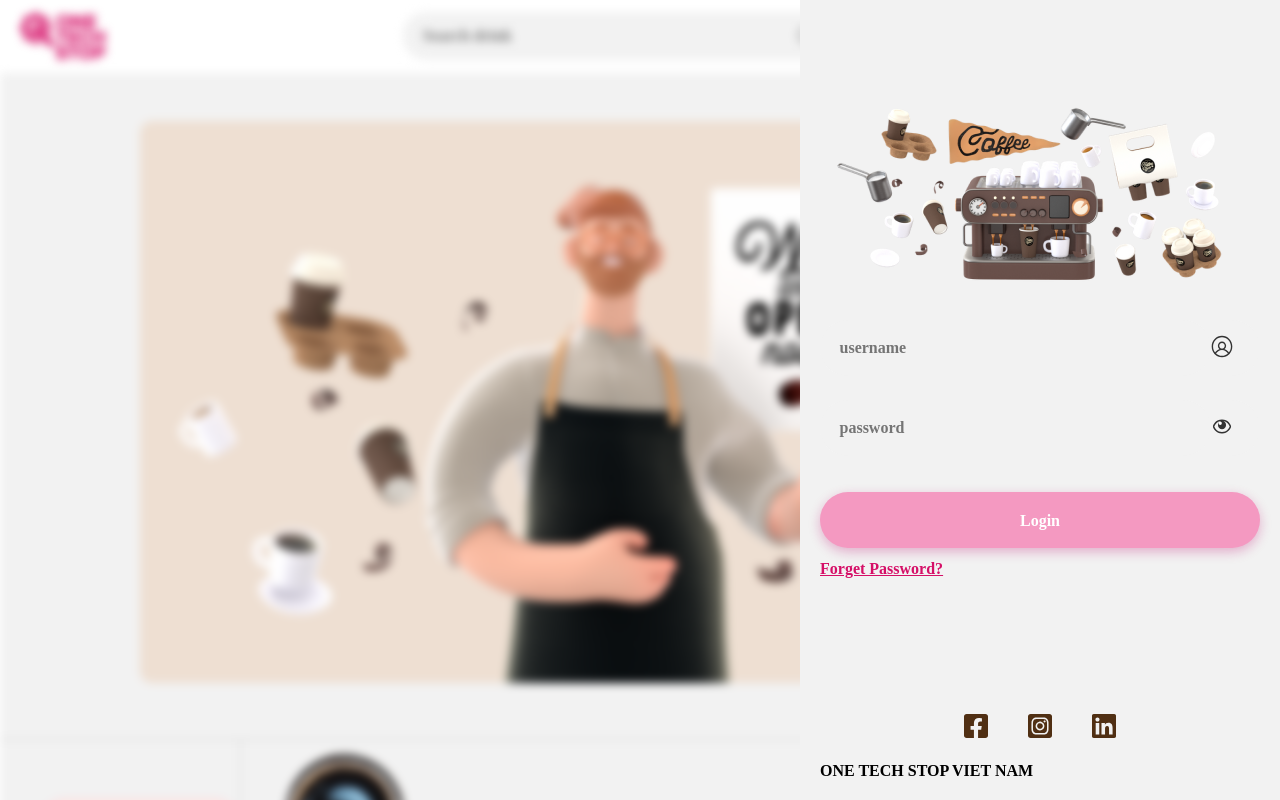
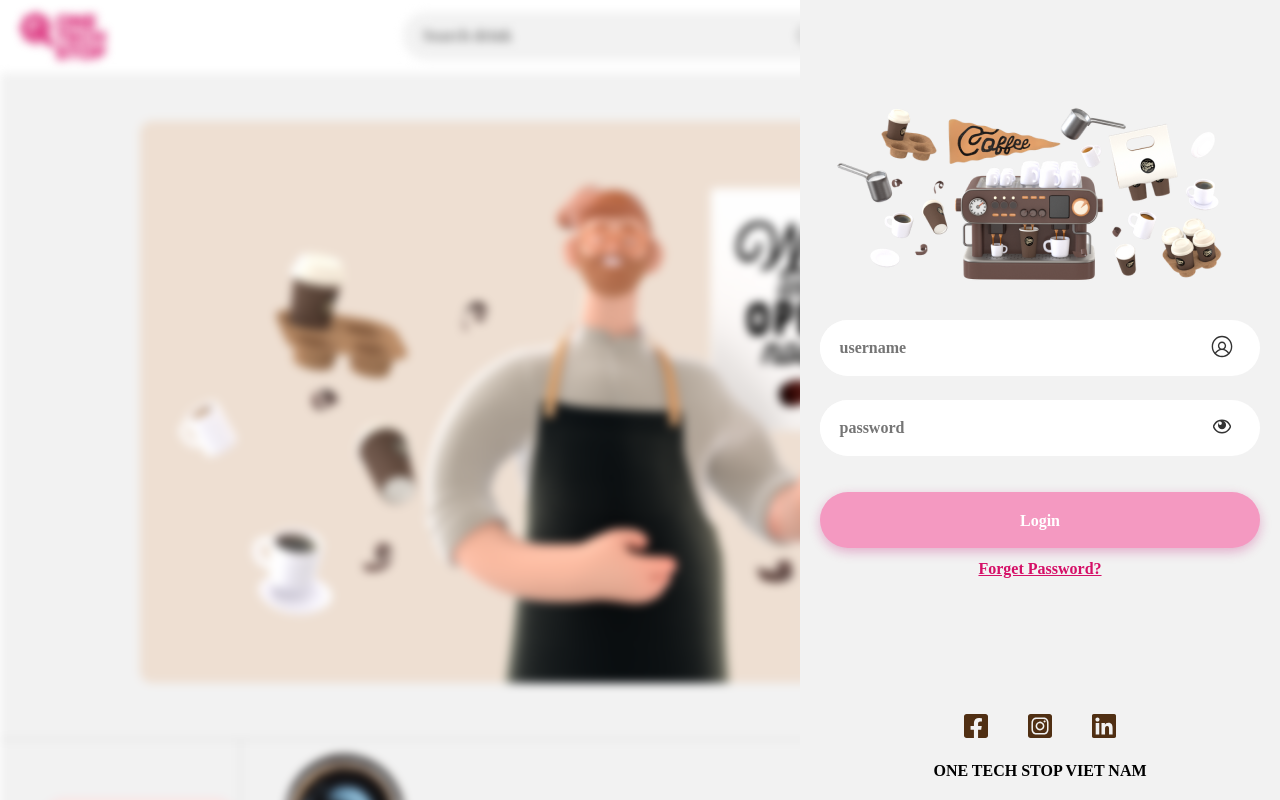
Before and after one commit to phuocthinh19092000/the-coffee-app-fe, a React (Create React App) app: page / in a window 1280 px wide. Both pictures are taken after a click on the button "Login". Shown: the top 800 px of the page. Built offline with nearby package versions, Linux system fonts and the light colour scheme.

Commit message:
fix: fix scss style card

```diff
--- a/src/components/Card/styles.scss
+++ b/src/components/Card/styles.scss
@@ -3,12 +3,22 @@
 .card {
   display: flex;
   flex-direction: column;
+  align-items: center;
   padding: 0px 20px 20px;
   border: none;
   z-index: 1;
 
   &-login {
     justify-content: space-between;
+
+    &__content {
+      display: flex;
+      justify-content: center;
+
+      &--accent {
+        color: $accent-color;
+      }
+    }
   }
 
   &--center {
--- a/src/components/DrinkDetail/DrinkItemDetail.tsx
+++ b/src/components/DrinkDetail/DrinkItemDetail.tsx
@@ -40,29 +40,25 @@ function DrinkItemDetail(props: Props) {
   };
 
   return (
-    <div className="card-item-detail--blur">
     <Card className="card card--center">
       <a>
         <img src={Exit} className="iconExit" onClick={props.onClick}></img>
       </a>
-        <div className="ta-center">
       <DrinkItem item={props.item} />
-        </div>
       <Input
         placeholder="Quanlity: "
         src={Subtraction}
         src2={Summation}
-          className="mt-100 mb-24"
+        className="block-input mt-100 mb-24"
         type="number"
         value={quantity}
         onChange={onChangeInputHandler}
         onClickFirstIcon={onSubOneUnit}
         onClickSecondIcon={onPlusOneUnit}
       />
-        <Input placeholder="Note" src={Edit} />
-        <Button className="btn btn-primary btn--enabled mt-100" titleButton="PLACE ORDER" />
+      <Input placeholder="Note" src={Edit} className="block-input mb-24" />
+      <Button className="btn btn-primary btn--enabled" titleButton="PLACE ORDER" />
     </Card>
-    </div>
   );
 }
 
--- a/src/components/Input/Input.scss
+++ b/src/components/Input/Input.scss
@@ -10,18 +10,20 @@ input[type='number'] {
   -moz-appearance: textfield;
 }
 
-#input-container {
+.block-input {
   display: flex;
   flex-direction: row;
+  width: 100%;
   position: relative;
   border-radius: 50px;
-  vertical-align: middle;
   background-color: $grey-4-color;
   font-size: 16px;
+
+  &:focus-within {
+    outline: 1px solid rgb(202, 195, 195);
   }
 
-#input-container input {
-  flex: 10;
+  input {
     background-color: inherit;
     border-radius: 50px;
     width: 100%;
@@ -30,31 +32,21 @@ input[type='number'] {
     text-indent: 5%;
   }
 
-#input-container input:focus {
+  input:focus {
     outline: none;
   }
 
-#input-container img.icon-input {
+  img {
     position: relative;
     margin: 15px 27px 15px 0;
   }
-
-#input-container:focus-within {
-  outline: 2px solid #111;
-}
-
-.search-input img.icon-input {
-  margin: 15px 27px 15px 0 !important;
-}
-
-.type-input {
-  margin-bottom: 24px;
-  width: 100% !important;
 }
 
 .login-input {
+  margin-bottom: 24px;
   height: 56px;
   flex: 1;
+  background-color: $white-color;
 
   img {
     width: 22.5px;
--- a/src/components/Input/Input.tsx
+++ b/src/components/Input/Input.tsx
@@ -15,7 +15,7 @@ type Props = {
 };
 const Input = (props: Props) => {
   return (
-    <div id="input-container" className={props.className}>
+    <div className={props.className || 'block-input'}>
       <input
         placeholder={props.placeholder}
         type={props.type}
--- a/src/components/PopUpLogOut/PopUpLogOut.scss
+++ b/src/components/PopUpLogOut/PopUpLogOut.scss
@@ -7,6 +7,5 @@
 }
 
 .card__content {
-  align-items: center;
   justify-content: center;
 }
--- a/src/pages/Header/Header.tsx
+++ b/src/pages/Header/Header.tsx
@@ -63,7 +63,7 @@ const Header = (props: Props) => {
         <Input
           placeholder="Search drink"
           src={SearchVector}
-          className="search-input"
+          className="block-input"
           value={value}
           onChange={handleSearchDrink}
         />
--- a/src/pages/HomePage/Login.tsx
+++ b/src/pages/HomePage/Login.tsx
@@ -65,7 +65,7 @@ const Login = () => {
             <Input
               type="text"
               placeholder="username"
-              className="type-input login-input"
+              className="block-input login-input"
               src={UserIcon}
               value={enteredUserName}
               onChange={userNameChangeHandler}
@@ -73,7 +73,7 @@ const Login = () => {
             <Input
               type={isShowPassword ? 'text' : 'password'}
               placeholder="password"
-              className="type-input login-input"
+              className="block-input login-input"
               src={isShowPassword ? CloseEyeIcon : EyeIcon}
               value={enteredPassword}
               onChange={passwordChangeHandler}
@@ -84,8 +84,8 @@ const Login = () => {
             </div>
           </form>
         </div>
-        <div className="card__content">
-          <a className="card__content--accent" href="XXX" target="_blank" rel="noreferrer">
+        <div className="card-login__content">
+          <a className="card-login__content--accent" href="XXX" target="_blank" rel="noreferrer">
             Forget Password?
           </a>
         </div>
--- a/src/pages/HomePage/styles.scss
+++ b/src/pages/HomePage/styles.scss
@@ -85,12 +85,3 @@
     height: 100%;
   }
 }
-
-.card__content {
-  justify-content: center;
-  align-items: center;
-
-  &--accent {
-    color: $accent-color;
-  }
-}
```
Lines whose indentation alone changed are shown as unchanged.
